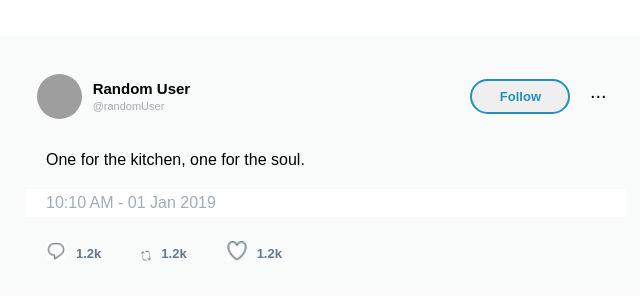
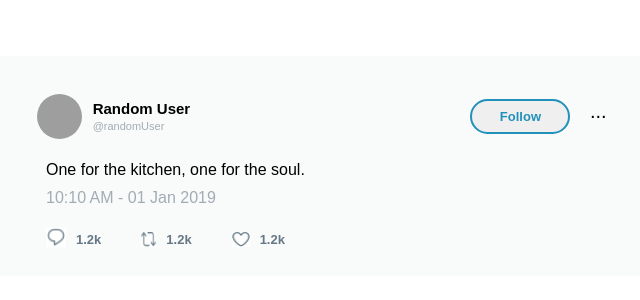
Before and after one commit to pragyes31/Tweet-card-vanillaJS, a React app: page / in a window 1280 px wide. Shown: the part 242-542 px from the top of the page, without its empty margins (322-962 px from the left). Built offline with nearby package versions, Linux system fonts and the light colour scheme; grey boxes are pictures that could not be loaded.

```diff
--- a/src/styles.css
+++ b/src/styles.css
@@ -11,8 +11,8 @@
 }
 
 .tweet-card {
-  min-width: 600px;
-  min-height: 220px;
+  width: 600px;
+  min-height: 180px;
   background-color: #f9fafa;
   padding: 25px 30px 15px 30px;
 }
@@ -80,7 +80,8 @@
 
 .tweet-area {
   width: inherit;
-  height: 110px;
+  height: auto;
+  margin-bottom: 20px;
 }
 
 .tweet {
@@ -88,13 +89,12 @@
   height: auto;
   display: flex;
   align-items: center;
-  padding: 20px;
+  padding: 10px 20px;
 }
 
 .timestamp {
   width: inherit;
-  background-color: #fff;
-  padding: 5px 20px;
+  padding: 0px 20px;
   color: #a2acb5;
 }
 
@@ -114,11 +114,19 @@
   height: 20px;
   padding-left: 20px;
   margin-right: 10px;
+  cursor: pointer;
 }
 
 .retweet-img {
-  width: 10px;
-  height: 10px;
+  width: 15px;
+  height: 15px;
+  padding-left: 20px;
+  margin-right: 10px;
+}
+
+.like-img {
+  width: 18px;
+  height: 15px;
   padding-left: 20px;
   margin-right: 10px;
 }
```
